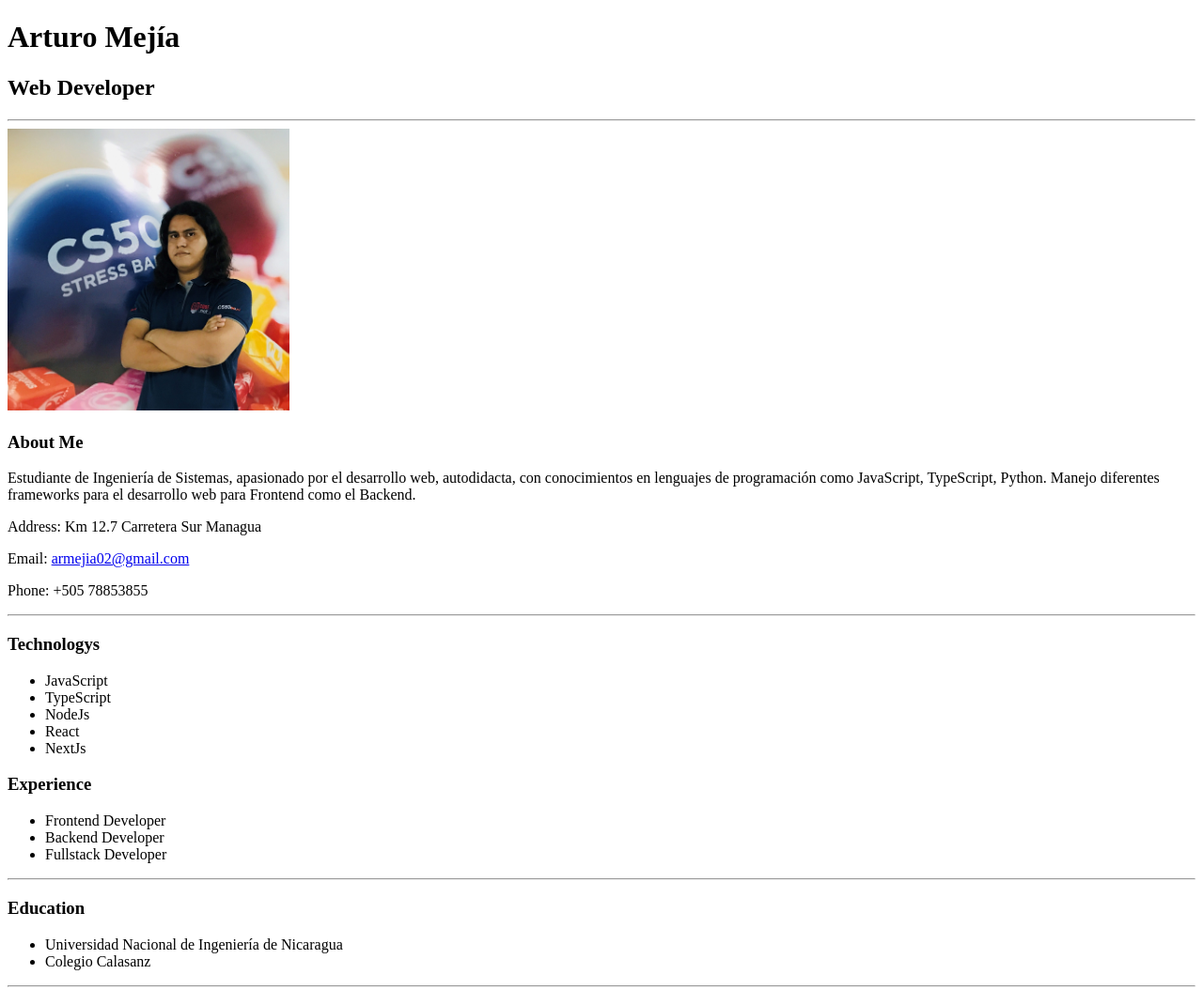
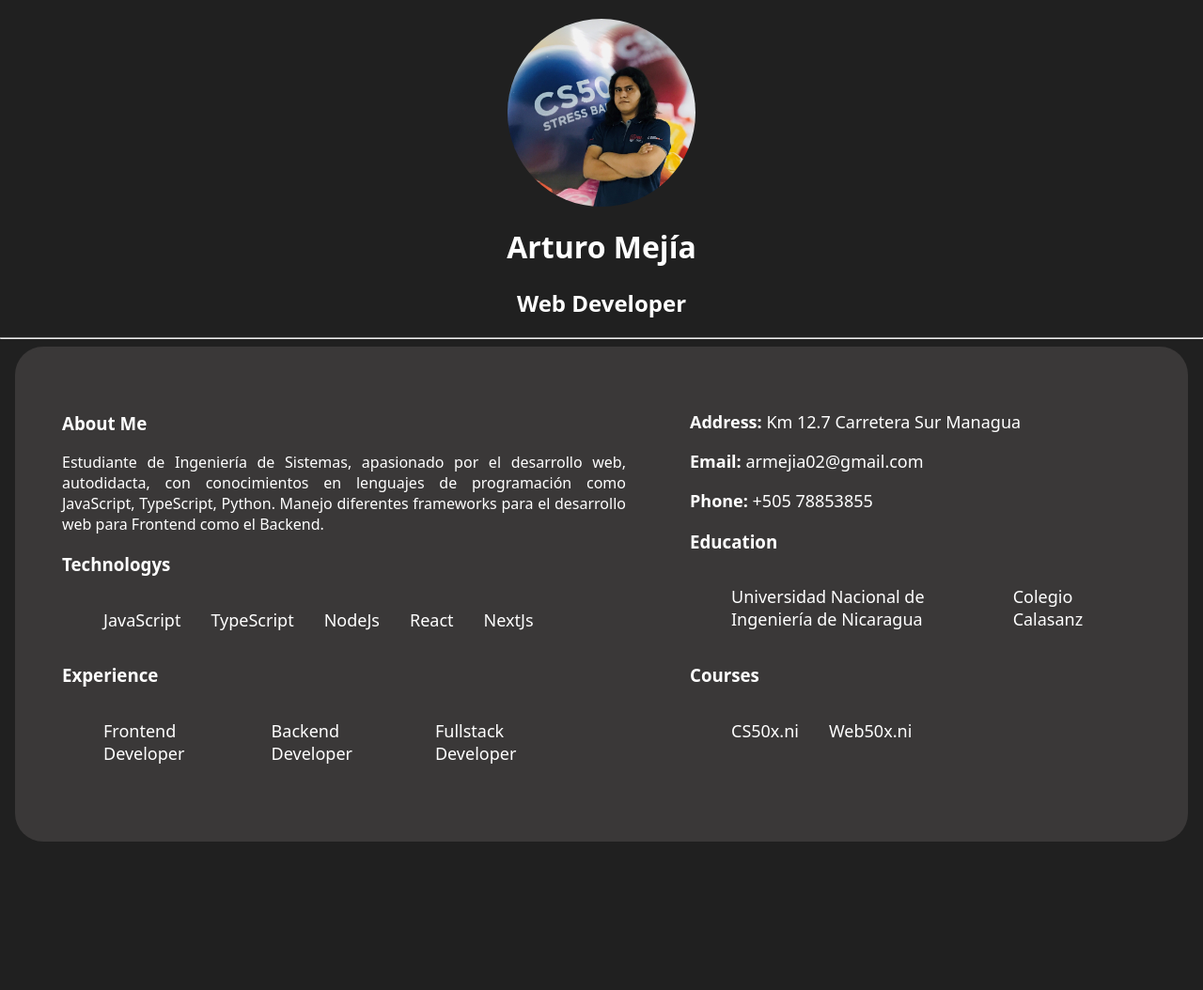
Before and after one commit to ArturoAMejia/aplicaciones-graficas, a plain HTML site: page index.html in a window 1280 px wide. Shown: the top 1054 px of the page at 94% size. After the commit the page ends 896 px from the top, so only its background shows below. Drawn offline with Linux system fonts and the light colour scheme.

Commit message:
añadiendo css a curriculum

```diff
--- a/css/styles.css
+++ b/css/styles.css
@@ -3,7 +3,13 @@ body {
   padding: 0;
   font-family: system-ui, -apple-system, BlinkMacSystemFont, "Segoe UI", Roboto,
     Oxygen, Ubuntu, Cantarell, "Open Sans", "Helvetica Neue", sans-serif;
-  background-color: azure;
+  background-color: #202020;
+  color: white;
+}
+
+a{
+  text-decoration: none;
+  color: white;
 }
 
 header {
@@ -18,16 +24,58 @@ ul {
 }
 
 ul > li {
-  color: white;
   font-size: large;
   font-weight: 500;
   list-style: none;
 }
 
+.info {
+  font-size: 18px;
+  font-weight: bold;
+}
+
+.info span{
+  font-weight: normal;
+}
+
+h1,
+h2 {
+  text-align: center;
+}
+
+.img-bio {
+  margin-top: 20px;
+  display: flex;
+  justify-content: center;
+  align-items: center;
+}
+
+.article{
+  width: 50%;
+  padding: 10px;
+}
+
+img {
+  width: 200px;
+  height: 200px;
+  border-radius: 500px;
+}
+
 section {
   margin: 0 16px;
+  gap: 64px;
+  background-color: #3a3838;
+  border-radius: 30px;
+  padding: 40px;
+}
+
+.section-1 {
   display: flex;
-  gap: 64px;
+}
+
+.bio-info {
+  width: 600px;
+  text-align: justify;
 }
 
 .row1 {
--- a/index.html
+++ b/index.html
@@ -4,33 +4,29 @@
     <meta charset="UTF-8" />
     <meta http-equiv="X-UA-Compatible" content="IE=edge" />
     <meta name="viewport" content="width=device-width, initial-scale=1.0" />
+    <link rel="stylesheet" href="./css/styles.css" />
     <title>Curriculum</title>
   </head>
   <body>
+    <main>
+      <div class="img-bio">
+        <img src="./assets/img/amejia-scaled.jpg" alt="bio-photo" />
+      </div>
       <h1>Arturo Mejía</h1>
       <h2>Web Developer</h2>
+    </main>
 
     <hr />
-    <img
-      src="./assets/img/amejia-scaled.jpg"
-      alt="bio-photo"
-      width="300"
-      height="300"
-    />
+
+    <section class="section-1">
+      <div class="article">
         <h3>About Me</h3>
-    <p>
-      Estudiante de Ingeniería de Sistemas, apasionado por el desarrollo web,
-      autodidacta, con conocimientos en lenguajes de programación como
+        <p class="bio-info">
+          Estudiante de Ingeniería de Sistemas, apasionado por el desarrollo
+          web, autodidacta, con conocimientos en lenguajes de programación como
           JavaScript, TypeScript, Python. Manejo diferentes frameworks para el
           desarrollo web para Frontend como el Backend.
         </p>
-    <p>Address: <span>Km 12.7 Carretera Sur Managua</span></p>
-    <p>
-      Email: <span><a href="mailto:armejia02@gmail.com">armejia02@gmail.com</a></span>
-    </p>
-    <p>Phone: <span>+505 78853855</span></p>
-
-    <hr />
         <h3>Technologys</h3>
 
         <ul>
@@ -40,7 +36,6 @@
           <li>React</li>
           <li>NextJs</li>
         </ul>
-
         <h3>Experience</h3>
         <!-- Make a CV -->
         <ul>
@@ -48,20 +43,28 @@
           <li>Backend Developer</li>
           <li>Fullstack Developer</li>
         </ul>
-
-    <hr />
+      </div>
+      <div class="article">
+        <p class="info">Address: <span>Km 12.7 Carretera Sur Managua</span></p>
+        <p class="info">
+          Email:
+          <span
+            ><a href="mailto:armejia02@gmail.com">armejia02@gmail.com</a></span
+          >
+        </p>
+        <p class="info">Phone: <span>+505 78853855</span></p>
 
         <h3>Education</h3>
         <ul>
           <li>Universidad Nacional de Ingeniería de Nicaragua</li>
           <li>Colegio Calasanz</li>
         </ul>
-    <hr />
-
         <h3>Courses</h3>
         <ul>
           <li>CS50x.ni</li>
           <li>Web50x.ni</li>
         </ul>
+      </div>
+    </section>
   </body>
 </html>
```
Also changed, not shown: 1 other file. Lines whose indentation alone changed are shown as unchanged.
